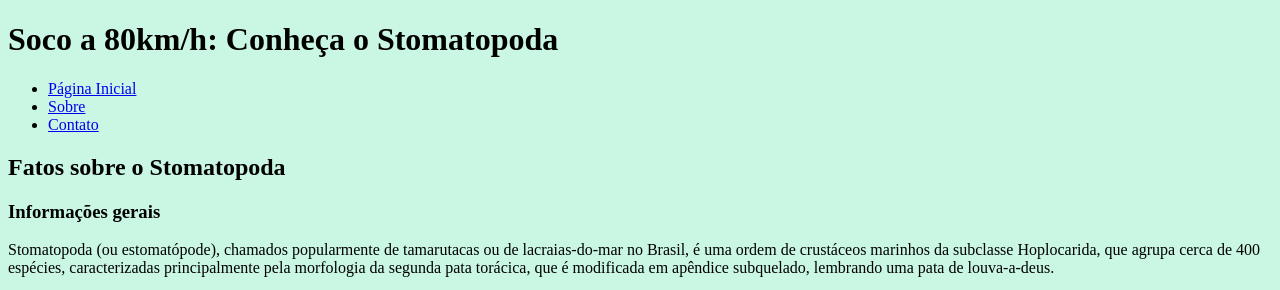
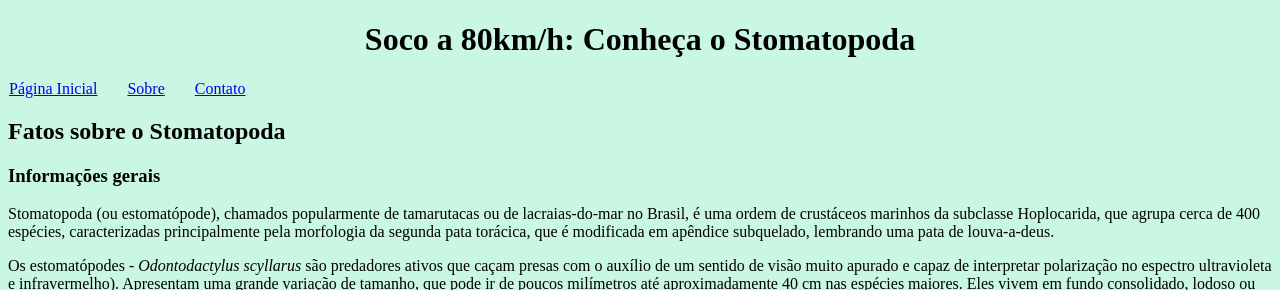
Before and after one commit to VirginiaArruda/trybe-exercises, a plain HTML site: page bloco_3/dia_4/index.html in a window 1280 px wide. Shown: the top 290 px of the page. Drawn offline with Linux system fonts and the light colour scheme.

Commit message:
Organiza barra de navegaçao

```diff
--- a/bloco_3/dia_4/index.html
+++ b/bloco_3/dia_4/index.html
@@ -1,19 +1,20 @@
 <!DOCTYPE html>
-<html>
+<html lang="pt-br">
   <head>
     <meta charset="UTF-8" />
     <meta name="viewport" content="width=device-width" />
     <link rel="stylesheet" href="style.css">
+    <title>Projeto Stomatopoda </title>
   </head>
   <body>
     <header>
         <h1>Soco a 80km/h: Conheça o Stomatopoda</h1>
     </header>
     <nav>
-        <ul>
-            <li><a href="#">Página Inicial</a></li>
-            <li><a href="#">Sobre</a></li>
-            <li><a href="#">Contato</a></li>
+        <ul class="navigation">
+            <li class="home"><a href="#">Página Inicial</a></li>
+            <li class="about"><a href="#">Sobre</a></li>
+            <li class="contact"><a href="#">Contato</a></li>
 
         </ul>
     </nav>
--- a/bloco_3/dia_4/style.css
+++ b/bloco_3/dia_4/style.css
@@ -1,3 +1,32 @@
 body {
     background-color: #caf7e3;
 }
+
+
+.navigation {
+    list-style: none;
+}
+
+.home {
+    float: left;
+    margin-right: 30px;
+}
+
+.about {
+    float: left;
+    margin-right: 30px;
+}
+
+h1 {
+    text-align: center;
+}
+
+nav ul {
+    padding-left: 1px;
+
+}
+
+img {
+    width: 300px;
+    height: 200px;
+}
```
